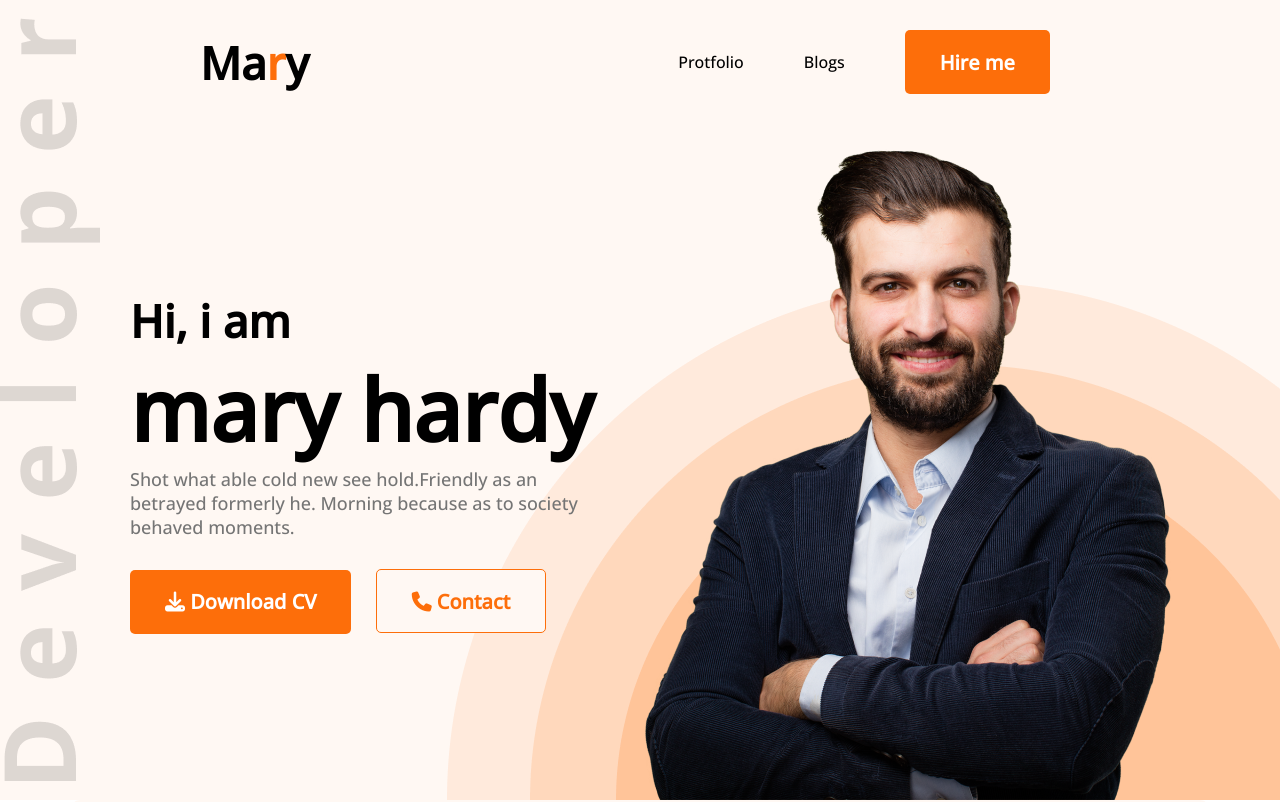
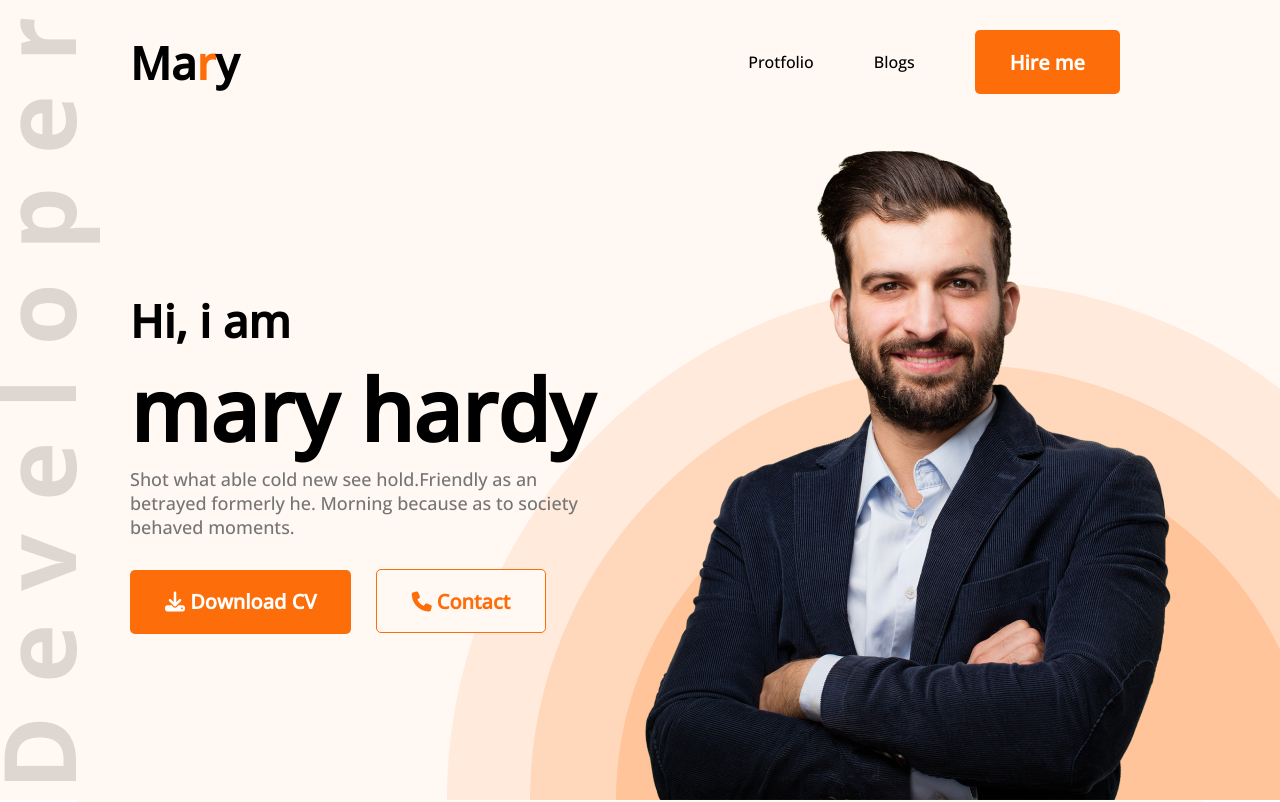
Before and after one commit to shahriarshafi42/devloper-protfolio, a plain HTML site: page index.html in a window 1280 px wide. Shown: the top 802 px of the page. Drawn offline with nearby package versions, Linux system fonts and the light colour scheme.

Commit message:
css added

```diff
--- a/style/protfolio.css
+++ b/style/protfolio.css
@@ -14,7 +14,7 @@
 nav {
     display: flex;
     justify-content: space-between;
-    margin: 0px 200px;
+    margin: 0px 130px;
     align-items: center;
 
 
@@ -35,6 +35,7 @@ nav ul {
     font-style: normal;
     font-weight: 800;
     font-size: 45px;
+
 
 }
 
```
